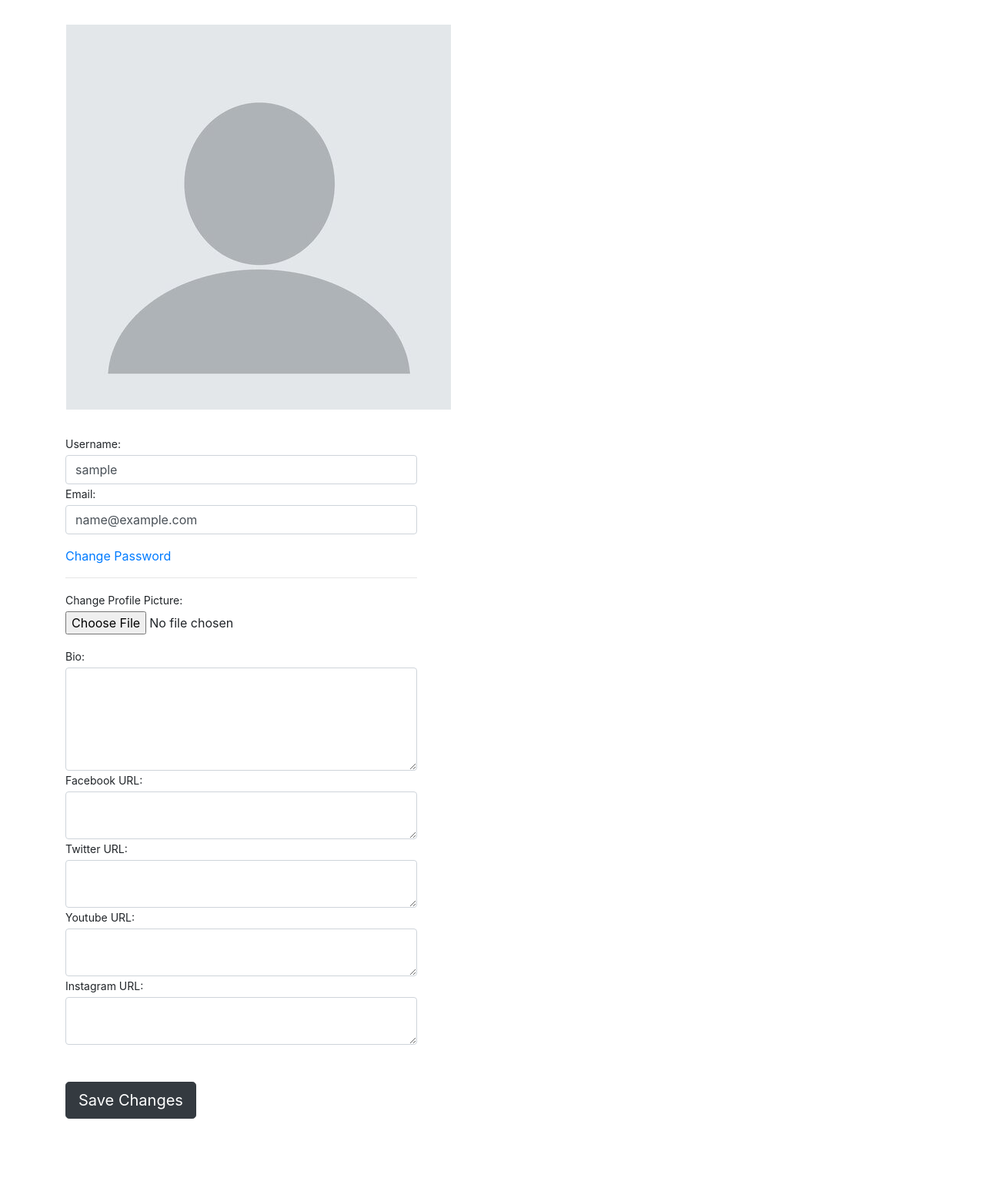
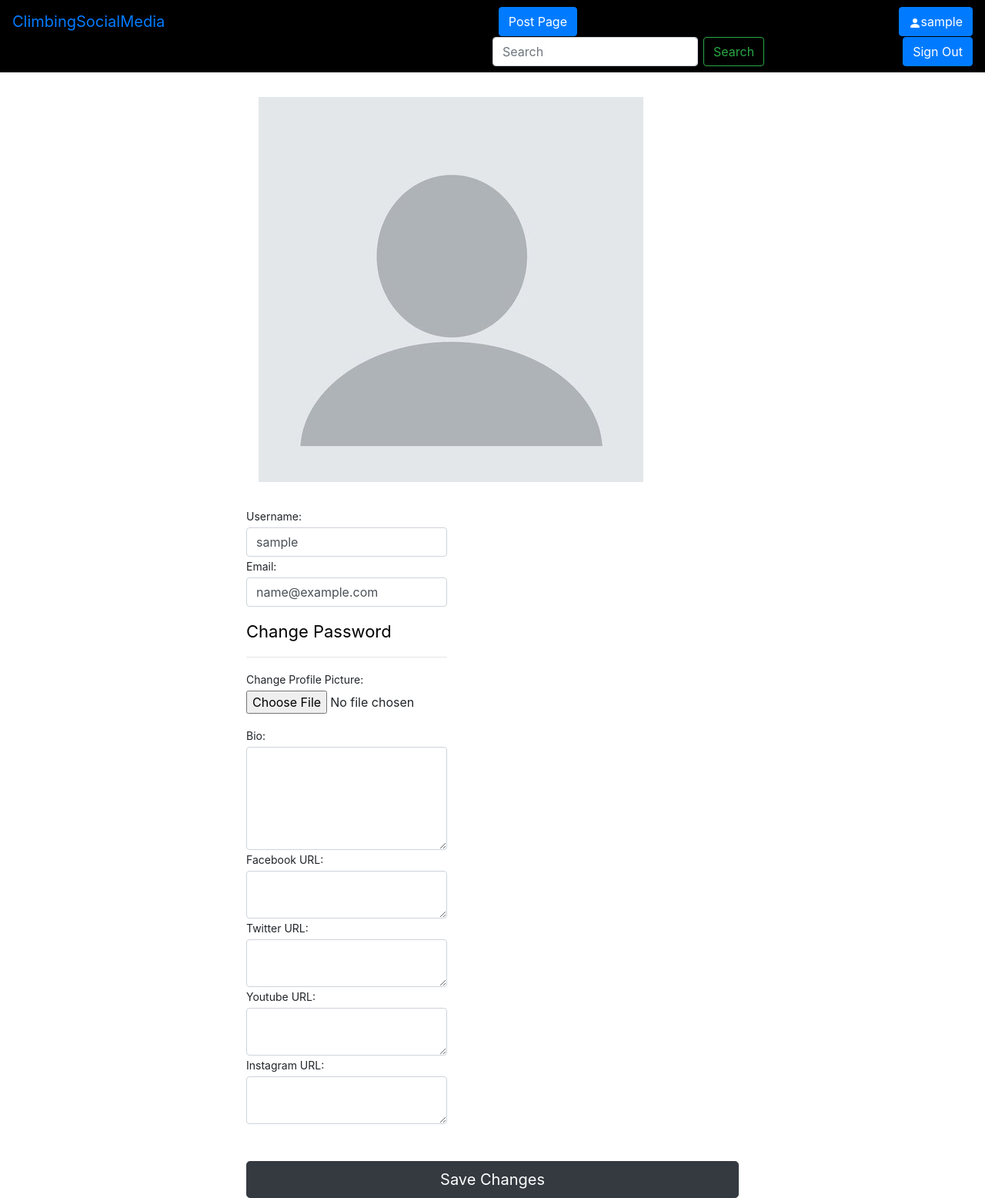
Before and after one commit to bcampana826/Climbing-Social-Media, a Django app: page /info/ in a window 1280 px wide. Shown: the whole page at 77% size. Before the commit the page ends 1453 px from the top, so only its background shows below. Run offline with Django 4.2, Linux system fonts and the light colour scheme; the visitor is signed in with stand-in values (Sample User, id 1); some libraries are stand-ins or nearby versions.

Commit message:
some fixes, added buttons

```diff
--- a/ClimbingSocialMedia/templates/ClimbingSocialMedia/PersonalInfo.html
+++ b/ClimbingSocialMedia/templates/ClimbingSocialMedia/PersonalInfo.html
@@ -4,11 +4,110 @@
 
 {% block content %}
 
-    <div class="row my-3 p-3">
+<style>
+.center {
+  margin: auto;
+  width: 50%;
+}
+
+.container {
+    max-width: 100%;
+    padding-right: 0;
+    padding-left: 0;
+  }
+
+   /*Navbar*/
+   .navbar {
+    background-color: black;
+  }
+
+  .d-flex {
+    margin-left: 50%;
+  }
+
+  .container-fluid {
+    justify-content: left;
+    width: 100%;
+    margin: 0;
+    padding: 0;
+    background-color: #000;
+    top: 0;
+    left: 0;
+  }
+
+.title {
+  color: grey;
+  font-size: 18px;
+}
+
+button {
+  border: none;
+  outline: 0;
+  display: inline-block;
+  padding: 8px;
+  color: white;
+  background-color: #000;
+  text-align: center;
+  cursor: pointer;
+  width: 100%;
+  font-size: 18px;
+}
+
+a {
+  text-decoration: none;
+  font-size: 22px;
+  color: black;
+}
+
+button:hover, a:hover {
+  opacity: 0.7;
+}
+
+.navbar-brand{
+  color: #007bff;
+
+}
+
+.submit-button{
+  width:auto;
+  margin-left: 2%;
+}
+</style>
+
+<div class="container-fluid">
+  <nav class="navbar">
+    <div class="container-fluid">
+      <a class="navbar-brand" href="/post/">ClimbingSocialMedia</a>
+      <ul class="navbar-nav">
+        <li class="postbutton">
+          <a class="btn btn-primary" href="/post" role="button">Post Page</a>
+        </li>
+      </ul>
+      <ul class="navbar-nav">
+        <li class="profilebutton">
+          <a class="btn btn-primary" href="/profile" role="button"><svg xmlns="http://www.w3.org/2000/svg" width="16" height="16" fill="currentColor" class="bi bi-person-fill" viewBox="0 0 16 16">
+            <path d="M3 14s-1 0-1-1 1-4 6-4 6 3 6 4-1 1-1 1H3Zm5-6a3 3 0 1 0 0-6 3 3 0 0 0 0 6Z"/>
+          </svg>{{request.user}}</a>
+        </li>
+      </ul>
+      <form class="d-flex" role="search">
+        <input class="form-control me-2" type="search" placeholder="Search" aria-label="Search">
+        <button class="btn btn-outline-success submit-button" type="submit">Search</button>
+      </form>
+      <ul class="navbar-nav">
+        <li class="nav-item">
+          <a class="btn btn-primary" href="/logout" role="button">Sign Out</a>
+        </li>
+      </ul>
+    </div>
+  </nav>
+</div>
+
+    <div class="row my-3 p-3 center">
         <img class="account-img" src="{{ user.userprofile.picture.url }} " style="cursor: pointer;"/>
     </div>
     {% if user_form.errors %}
-        <div class="alert alert-danger alert-dismissible" role="alert">
+        <div class="alert alert-danger alert-dismissible " role="alert">
             <div id="form_errors">
                 {% for key, value in user_form.errors.items %}
                     <strong>{{ value }}</strong>
@@ -19,7 +118,7 @@
             </button>
         </div>
     {% endif %}
-    <div class="form-content">
+    <div class="form-content center">
         <form method="post" enctype="multipart/form-data">
             {% csrf_token %}
             <div class="form-row">
--- a/ClimbingSocialMedia/views.py
+++ b/ClimbingSocialMedia/views.py
@@ -56,7 +56,6 @@ def posts(request):
     post = {
         "post": data,  # list of posts pushed to frontend
         "user": request.user
-
     }
 
     if request.method == 'POST':  # on form submit
```
Also changed, not shown: ClimbingSocialMedia/templates/ClimbingSocialMedia/Posts.html (+22 -36 lines), ClimbingSocialMedia/templates/ClimbingSocialMedia/ProfilePage.html (+7 -4 lines).
